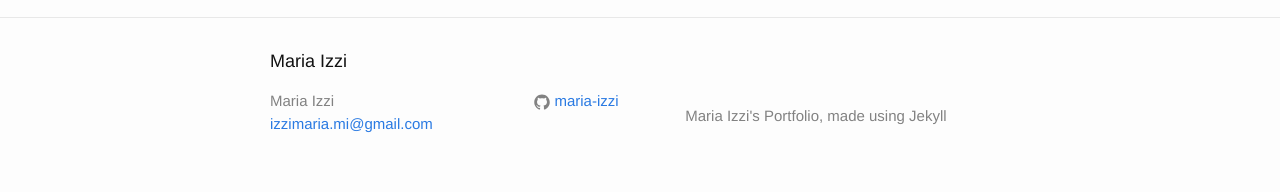
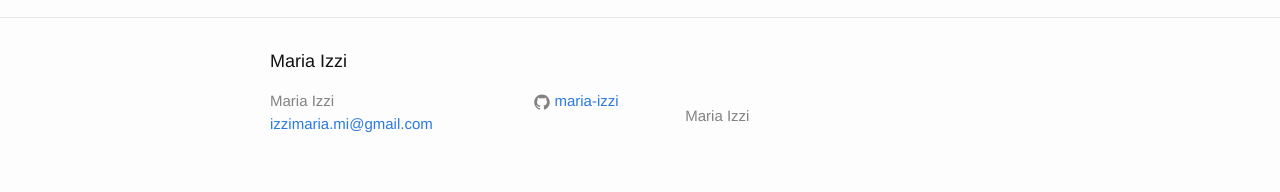
Before and after one commit to maria-izzi/maria-izzi.github.io, a Jekyll site: the page built from index.html, in a window 1280 px wide. Shown: the part 1629-1821 px from the top of the page. Built offline with Jekyll 4.4.1, drawn with Linux system fonts in a browser that asks for light colours.

Commit message:
Update _config.yml

```diff
--- a/_config.yml
+++ b/_config.yml
@@ -9,7 +9,7 @@
 title: Maria Izzi
 email: izzimaria.mi@gmail.com
 description: > # this means to ignore newlines until "baseurl:"
-  Maria Izzi's Portfolio, made using Jekyll
+  Maria Izzi
 baseurl: "" # the subpath of your site, e.g. /blog
 url: "maria-izzi.github.io" # the base hostname & protocol for your site\
 github_username:  maria-izzi
```
